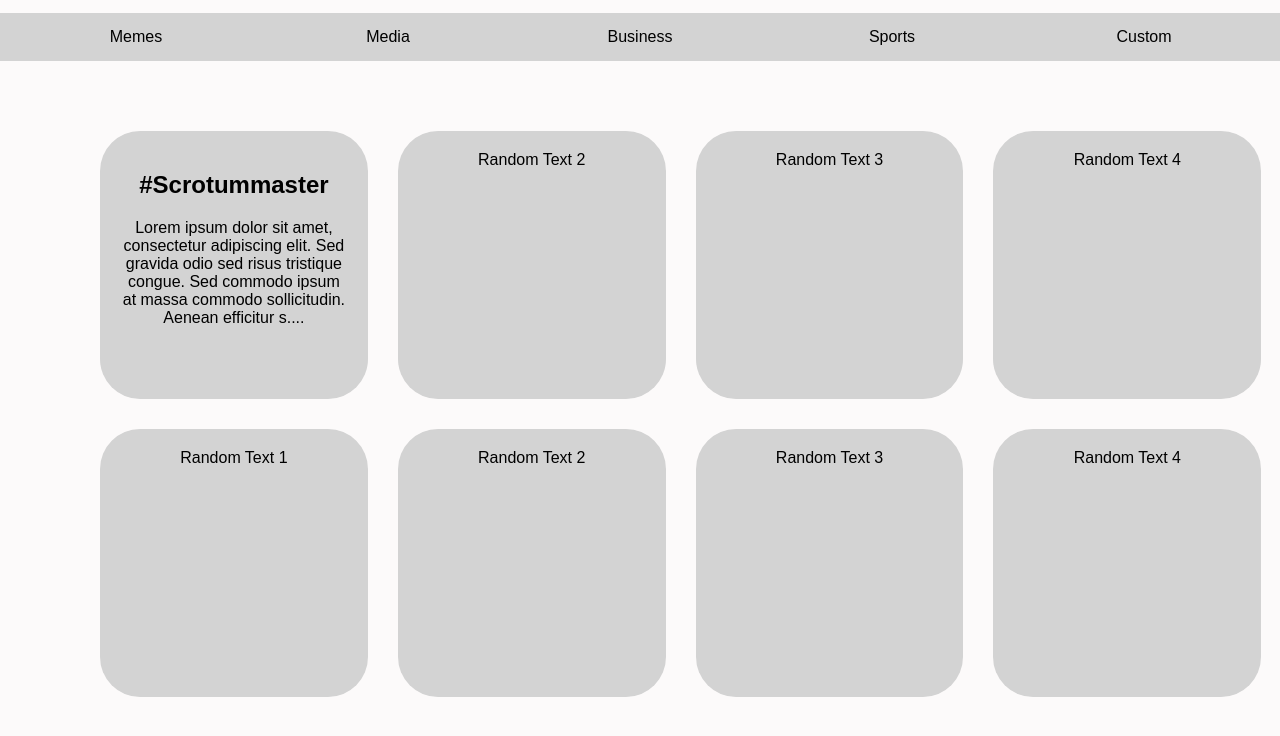
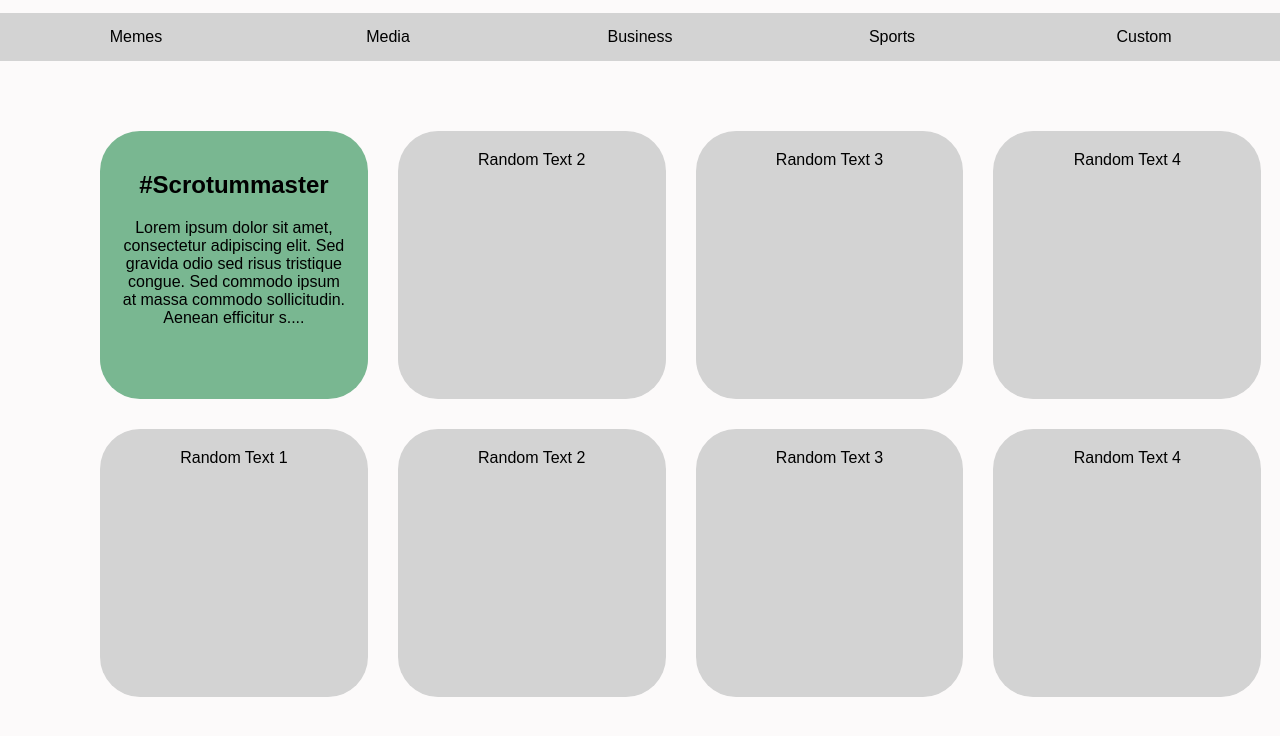
Before and after one commit to Zain-Balkhi/TRNDing, a plain HTML site: page index.html in a window 1280 px wide. In both pictures the pointer is over the element 233 px from the left and 409 px from the top of the page. Shown: the part 144-880 px from the top of the page. Drawn offline with Linux system fonts and the light colour scheme.

Commit message:
Update index.css
added hover to grid

```diff
--- a/index.css
+++ b/index.css
@@ -8,6 +8,7 @@
     --background-color: #fcfafa;
     --secondary-background: #d3d3d3;
     --highlight: #445E93;
+    --green: #79b791;
 
   }
 body {
@@ -74,3 +75,10 @@ body {
     text-align: center;
     aspect-ratio: 1 / 1; /* makes the grid items squares */
 }
+.grid div:hover {
+    border-radius: 40px;
+    background-color: var(--green); /* light grey background for squares */
+    padding: 20px;
+    text-align: center;
+    aspect-ratio: 1 / 1; /* makes the grid items squares */
+}
```
